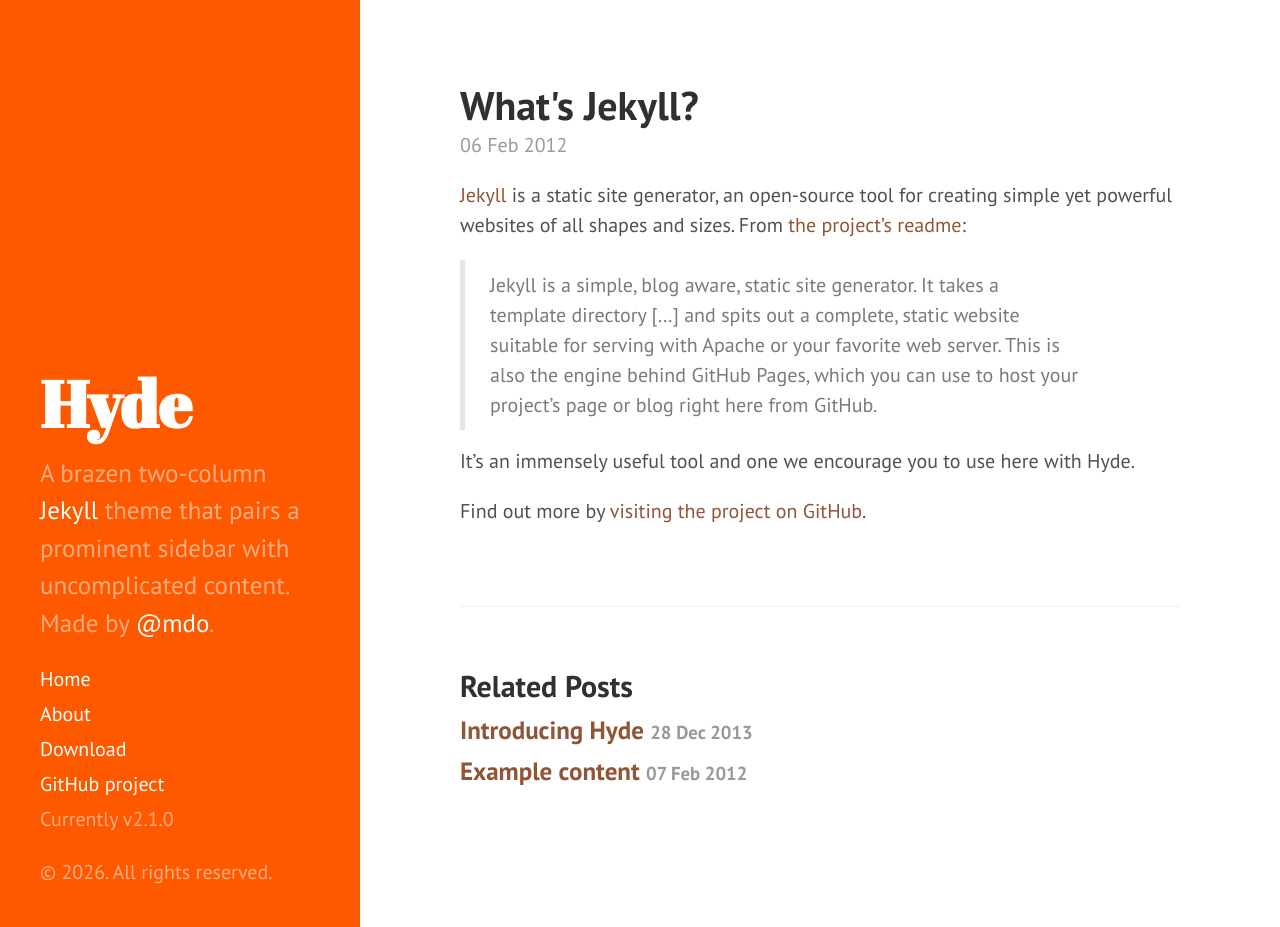
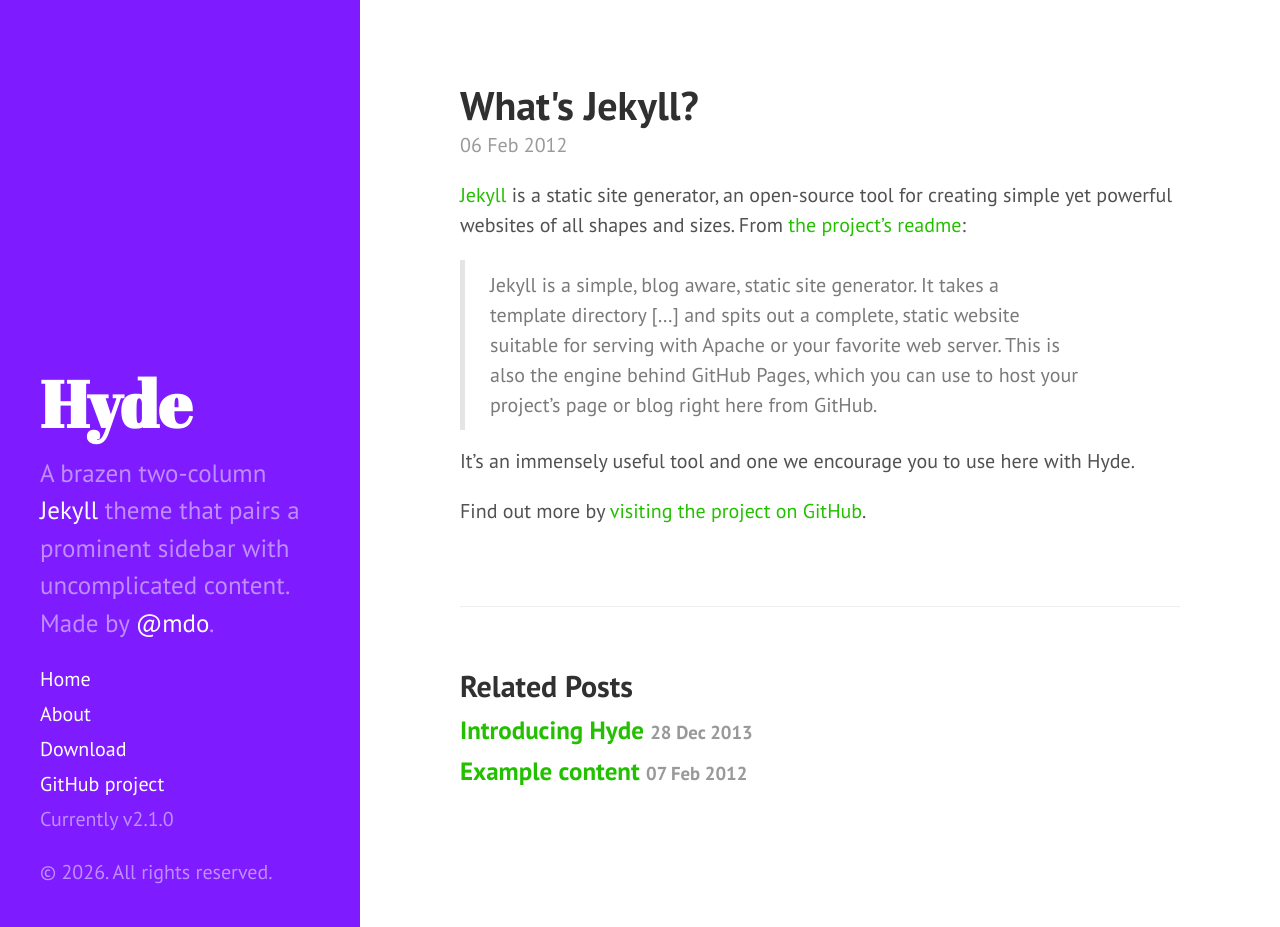
Before and after one commit to ashleyNanchiang/ashleynanchiang.github.io, a Jekyll site: the page built from _posts/2012-02-06-whats-jekyll.md, in a window 1280 px wide and 927 px high. Built offline with Jekyll 4.4.1, drawn with Linux system fonts in a browser that asks for light colours; Markdown is read by kramdown in place of the engine named in the settings.

Commit message:
testing color themes

```diff
--- a/public/css/hyde.css
+++ b/public/css/hyde.css
@@ -242,11 +242,11 @@
 
 /* Brown */
 .theme-base-0f .sidebar {
-  background-color: #ff5900;
+  background-color: #7e1bff; /*#8f5536*/
 }
 .theme-base-0f .content a,
 .theme-base-0f .related-posts li a:hover {
-  color: #8f5536;
+  color: #23c000;
 }
 
 /* Pastel Purple */
```
